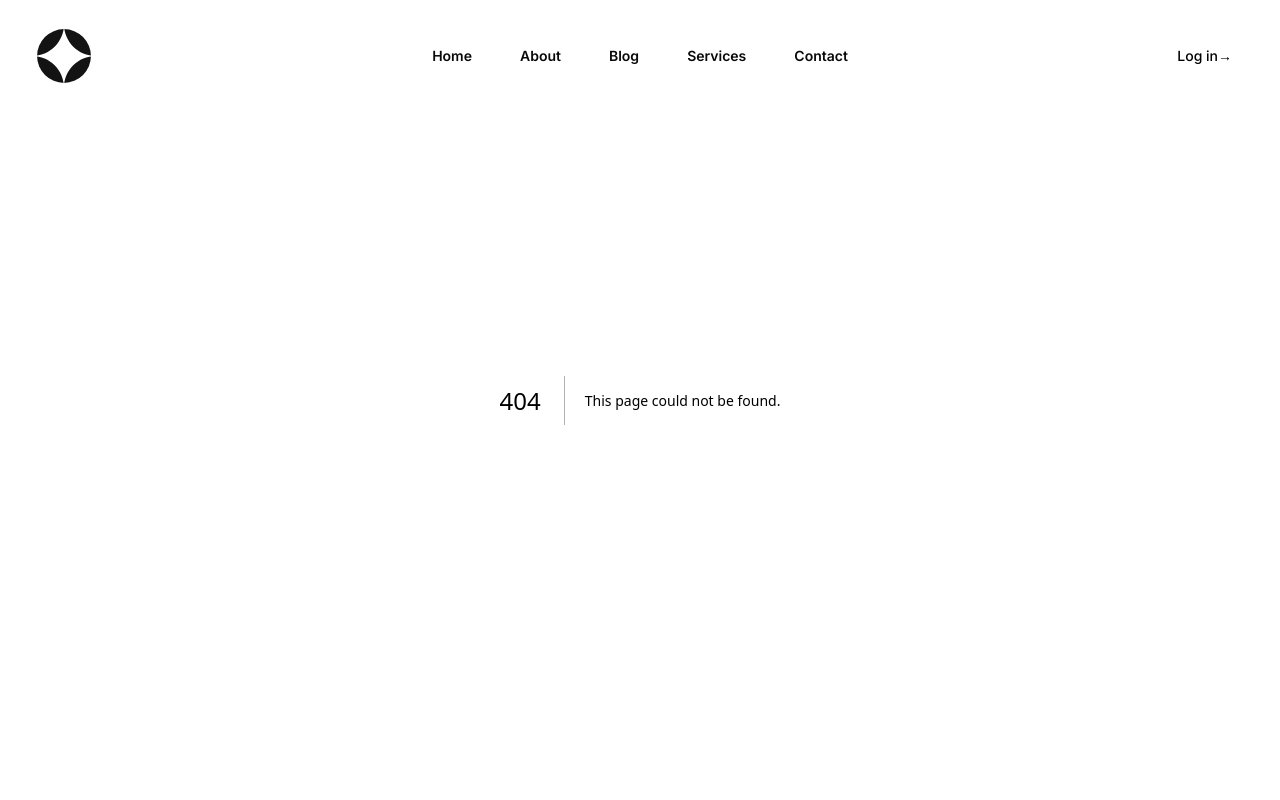
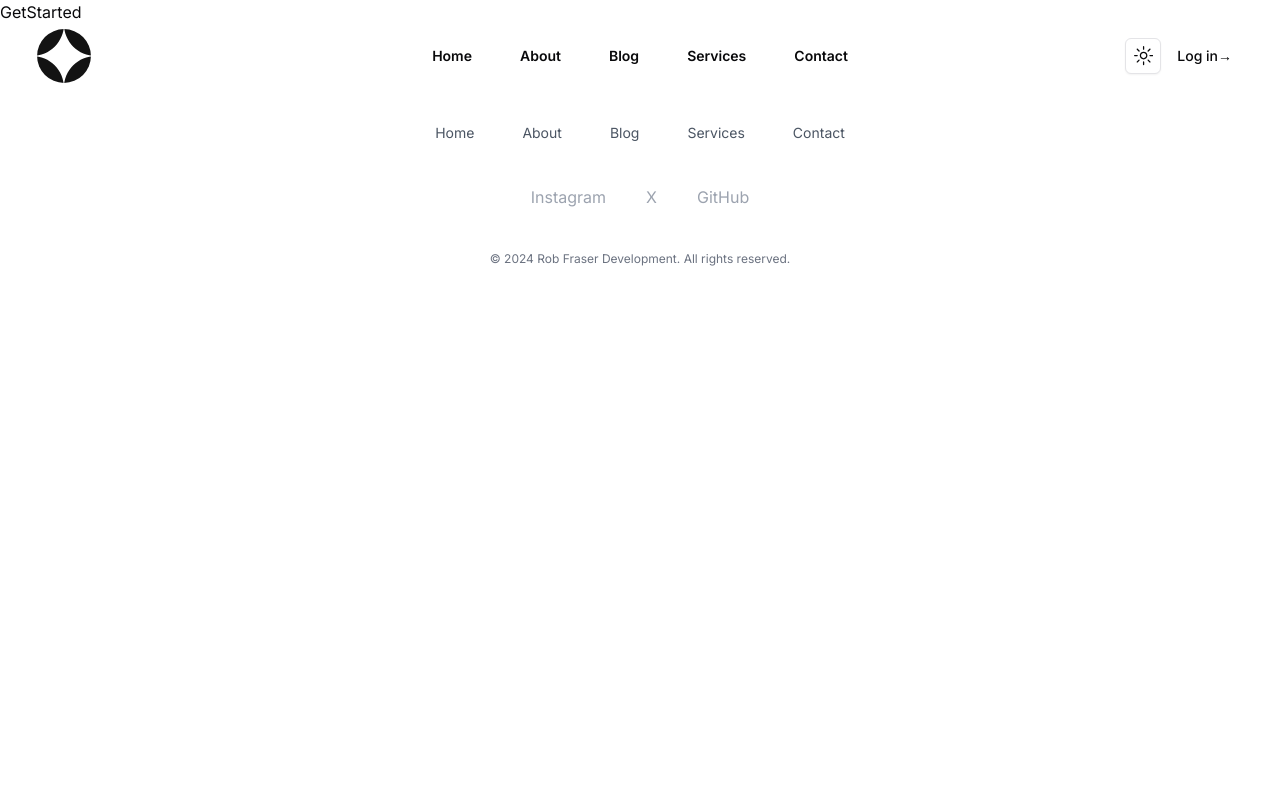
Before and after one commit to RobFraserCodes/robfraserdev, a Next.js app: page /get-started in a window 1280 px wide. Before the commit this address had no page. Shown: the top 800 px of the page. Built offline with nearby package versions, Linux system fonts and the light colour scheme.

Commit message:
hero themeing

```diff
--- /dev/null
+++ b/app/get-started/page.tsx
@@ -0,0 +1,7 @@
+import React from 'react'
+
+export default function GetStarted() {
+  return (
+    <div>GetStarted</div>
+  )
+}
--- a/app/globals.css
+++ b/app/globals.css
@@ -73,4 +73,22 @@
   body {
     @apply bg-background text-foreground;
   }
+  h1 {
+    @apply text-4xl font-bold tracking-tight text-foreground sm:text-6xl;
+  }
+  h2 {
+    @apply text-3xl font-bold tracking-tight text-foreground sm:text-5xl;
+  }
+  h3 {
+    @apply text-2xl font-bold tracking-tight text-foreground sm:text-4xl;
+  }
+  h4 {
+    @apply text-xl font-bold tracking-tight text-foreground sm:text-3xl;
+  }
+  h5 {
+    @apply text-lg font-bold tracking-tight text-foreground sm:text-2xl;
+  }
+  p {
+    @apply text-lg text-muted-foreground mt-6 leading-8 sm:max-w-md lg:max-w-none;
+  }
 }
--- a/components/header.tsx
+++ b/components/header.tsx
@@ -9,6 +9,7 @@ import Image from 'next/image';
 import { Button, buttonVariants } from './ui/button';
 import { cn } from '@/lib/utils';
 import { usePathname } from 'next/navigation';
+import { ThemeSwitch } from './theme-switch-button';
 
 export default function Header() {
   const [mobileMenuOpen, setMobileMenuOpen] = useState(false)
@@ -50,6 +51,7 @@ export default function Header() {
             ))}
           </div>
           <div className="hidden lg:flex lg:flex-1 lg:justify-end">
+            <ThemeSwitch />
             <Link
                 href="#"
                 className={buttonVariants({ variant: "ghost" })}>
--- a/components/hero.tsx
+++ b/components/hero.tsx
@@ -1,3 +1,6 @@
+import Link from "next/link";
+import { buttonVariants } from "./ui/button";
+
 export default function Hero() {
 
   return (
@@ -5,7 +8,7 @@ export default function Hero() {
       <main>
         <div className="relative isolate">
           <svg
-            className="absolute inset-x-0 top-0 -z-10 h-[64rem] w-full stroke-gray-200 [mask-image:radial-gradient(32rem_32rem_at_center,white,transparent)]"
+            className="absolute inset-x-0 top-0 -z-10 h-[64rem] w-full stroke-foreground/10 [mask-image:radial-gradient(32rem_32rem_at_center,white,transparent)]"
             aria-hidden="true"
           >
             <defs>
@@ -20,7 +23,7 @@ export default function Hero() {
                 <path d="M.5 200V.5H200" fill="none" />
               </pattern>
             </defs>
-            <svg x="50%" y={-1} className="overflow-visible fill-gray-50">
+            <svg x="50%" y={-1} className="overflow-visible fill-foreground/10">
               <path
                 d="M-200 0h201v201h-201Z M600 0h201v201h-201Z M-400 600h201v201h-201Z M200 800h201v201h-201Z"
                 strokeWidth={0}
@@ -44,24 +47,23 @@ export default function Hero() {
             <div className="mx-auto max-w-7xl px-6 pb-32 pt-36 sm:pt-60 lg:px-8 lg:pt-32">
               <div className="mx-auto max-w-2xl gap-x-14 lg:mx-0 lg:flex lg:max-w-none lg:items-center">
                 <div className="relative w-full max-w-xl lg:shrink-0 xl:max-w-2xl">
-                  <h1 className="text-4xl font-bold tracking-tight text-gray-900 sm:text-6xl">
-                    We’re changing the way people connect.
-                  </h1>
-                  <p className="mt-6 text-lg leading-8 text-gray-600 sm:max-w-md lg:max-w-none">
+                  <h1>We&apos;re changing the way people connect.</h1>
+                  <p>
                     Cupidatat minim id magna ipsum sint dolor qui. Sunt sit in quis cupidatat mollit aute velit. Et
                     labore commodo nulla aliqua proident mollit ullamco exercitation tempor. Sint aliqua anim nulla sunt
                     mollit id pariatur in voluptate cillum.
                   </p>
                   <div className="mt-10 flex items-center gap-x-6">
-                    <a
-                      href="#"
-                      className="rounded-md bg-indigo-600 px-3.5 py-2.5 text-sm font-semibold text-white shadow-sm hover:bg-indigo-500 focus-visible:outline focus-visible:outline-2 focus-visible:outline-offset-2 focus-visible:outline-indigo-600"
-                    >
-                      Get started
-                    </a>
-                    <a href="#" className="text-sm font-semibold leading-6 text-gray-900">
-                      Live demo <span aria-hidden="true">→</span>
-                    </a>
+                    <Link
+                      href="/get-started"
+                      className={buttonVariants({ variant: "default" })}>
+                        Get Started
+                    </Link>
+                    <Link
+                      href="/get-started"
+                      className={buttonVariants({ variant: "ghost" })}>
+                        Click Here <span aria-hidden="true">→</span>
+                    </Link>
                   </div>
                 </div>
                 <div className="mt-14 flex justify-end gap-8 sm:-mt-44 sm:justify-start sm:pl-20 lg:mt-0 lg:pl-0">
--- a/components/theme-switch-button.tsx
+++ b/components/theme-switch-button.tsx
@@ -12,7 +12,7 @@ import {
   DropdownMenuTrigger,
 } from "@/components/ui/dropdown-menu"
 
-export function ModeToggle() {
+export function ThemeSwitch() {
   const { setTheme } = useTheme()
 
   return (
```
